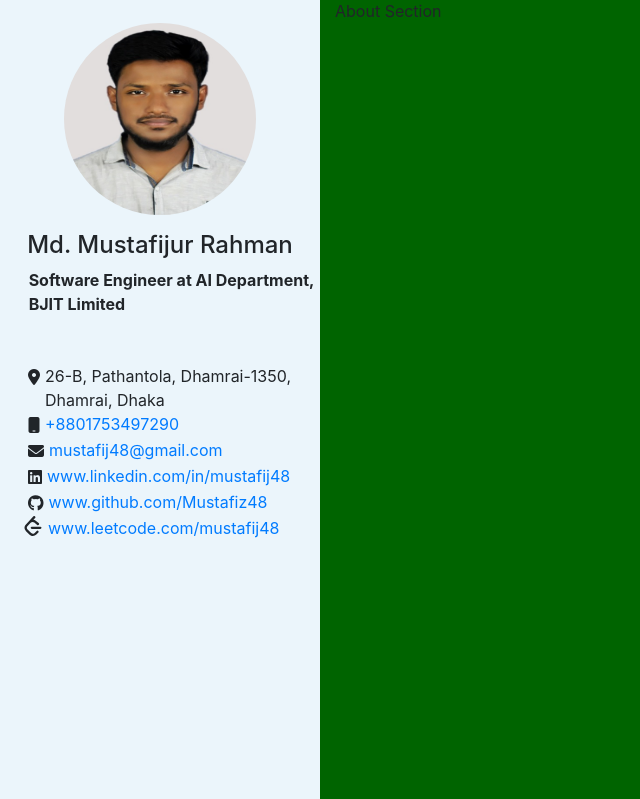
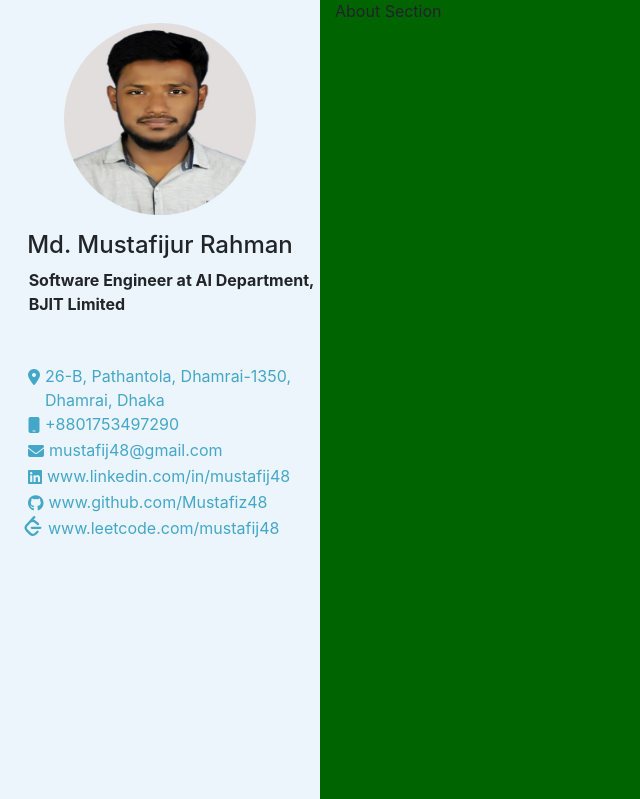
Before and after one commit to astro48boy/Portfolio, a FastAPI app: page / in a window 1280 px wide. Shown: the part 57-856 px from the top of the page, without its empty margins (0-640 px from the left). Run offline with FastAPI, Linux system fonts and the light colour scheme; some libraries are stand-ins or nearby versions.

Commit message:
changed link colors in left pannel

```diff
--- a/templates/home.html
+++ b/templates/home.html
@@ -48,30 +48,30 @@
               <b> Software Engineer at AI Department, </br>
               BJIT Limited</b>
           </div>
-          <div class="row ml-2">
+          <div class="row ml-2" style="color: #45a7c7">
               <i class="fa-solid fa-location-dot" style="padding:5px"></i>
               26-B, Pathantola, Dhamrai-1350, </br>
               Dhamrai, Dhaka
           </div>
           <div class="row ml-2">
-              <i class="fa-solid fa-mobile" style="padding:5px"></i>
-              <a href="tel:+8801753497290">+8801753497290</a>
+              <i class="fa-solid fa-mobile" style="padding:5px;color: #45a7c7""></i>
+              <a href="tel:+8801753497290" style="color:#45a7c7">+8801753497290</a>
           </div>
           <div class="row ml-2">
-              <i class="fa-solid fa-envelope" style="padding:5px"></i>
-              <a href="mailto:mustafij48@gmail.com">mustafij48@gmail.com</a>
+              <i class="fa-solid fa-envelope" style="padding:5px;color: #45a7c7""></i>
+              <a href="mailto:mustafij48@gmail.com" style="color:#45a7c7">mustafij48@gmail.com</a>
           </div>
           <div class="row ml-2">
-              <i class="fa-brands fa-linkedin" style="padding:5px"></i>
-              <a href="https://www.linkedin.com/in/mustafij48/">www.linkedin.com/in/mustafij48</a>
+              <i class="fa-brands fa-linkedin" style="padding:5px;color: #45a7c7""></i>
+              <a href="https://www.linkedin.com/in/mustafij48/" style="color: #45a7c7">www.linkedin.com/in/mustafij48</a>
           </div>
           <div class="row ml-2">
-              <i class="fa-brands fa-github" style="padding:5px"></i>
-              <a href="https://www.github.com/Mustafiz48">www.github.com/Mustafiz48</a>
+              <i class="fa-brands fa-github" style="padding:5px;color: #45a7c7"></i>
+              <a href="https://www.github.com/Mustafiz48" style="color: #45a7c7">www.github.com/Mustafiz48</a>
           </div>
-          <div class="row ml-2">
+          <div class="row ml-2" style="color: #45a7c7">
             <svg xmlns="http://www.w3.org/2000/svg" width="20" height="20" viewBox="0 0 24 24"><path fill="currentColor" d="M13.483 0a1.374 1.374 0 0 0-.961.438L7.116 6.226l-3.854 4.126a5.266 5.266 0 0 0-1.209 2.104a5.35 5.35 0 0 0-.125.513a5.527 5.527 0 0 0 .062 2.362a5.83 5.83 0 0 0 .349 1.017a5.938 5.938 0 0 0 1.271 1.818l4.277 4.193l.039.038c2.248 2.165 5.852 2.133 8.063-.074l2.396-2.392c.54-.54.54-1.414.003-1.955a1.378 1.378 0 0 0-1.951-.003l-2.396 2.392a3.021 3.021 0 0 1-4.205.038l-.02-.019l-4.276-4.193c-.652-.64-.972-1.469-.948-2.263a2.68 2.68 0 0 1 .066-.523a2.545 2.545 0 0 1 .619-1.164L9.13 8.114c1.058-1.134 3.204-1.27 4.43-.278l3.501 2.831c.593.48 1.461.387 1.94-.207a1.384 1.384 0 0 0-.207-1.943l-3.5-2.831c-.8-.647-1.766-1.045-2.774-1.202l2.015-2.158A1.384 1.384 0 0 0 13.483 0zm-2.866 12.815a1.38 1.38 0 0 0-1.38 1.382a1.38 1.38 0 0 0 1.38 1.382H20.79a1.38 1.38 0 0 0 1.38-1.382a1.38 1.38 0 0 0-1.38-1.382z"/></svg>
-            <a style="padding-left: 5px" href="https://leetcode.com/mustafij48/">www.leetcode.com/mustafij48</a>
+            <a style="padding-left: 5px; color: #45a7c7" href="https://leetcode.com/mustafij48/">www.leetcode.com/mustafij48</a>
           </div>
 
       </div>
```
